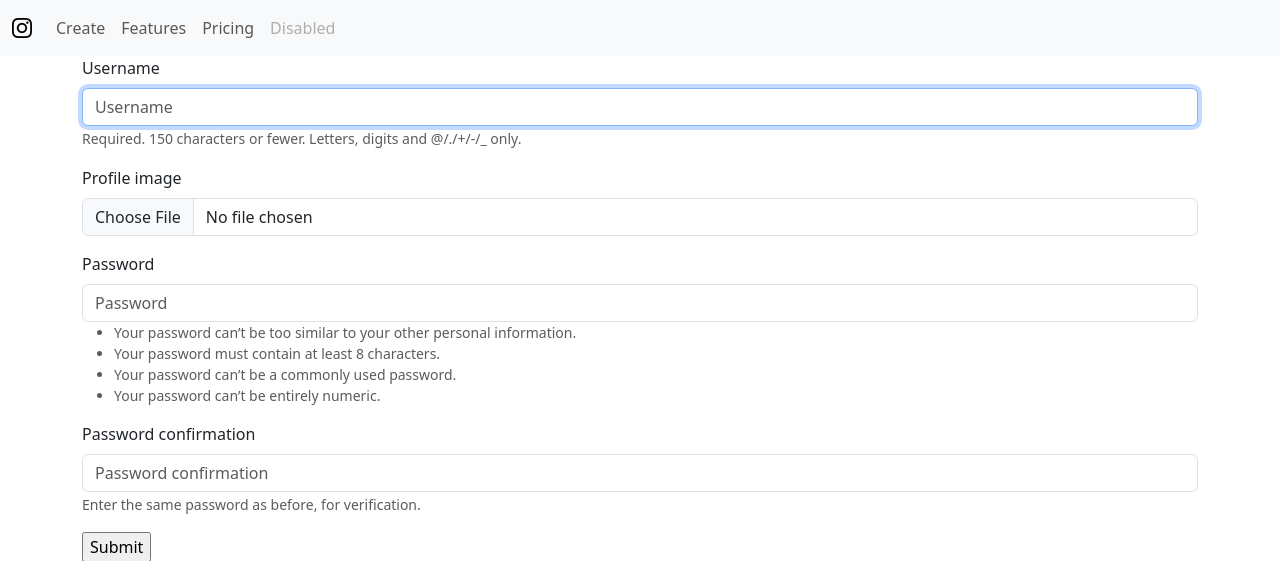
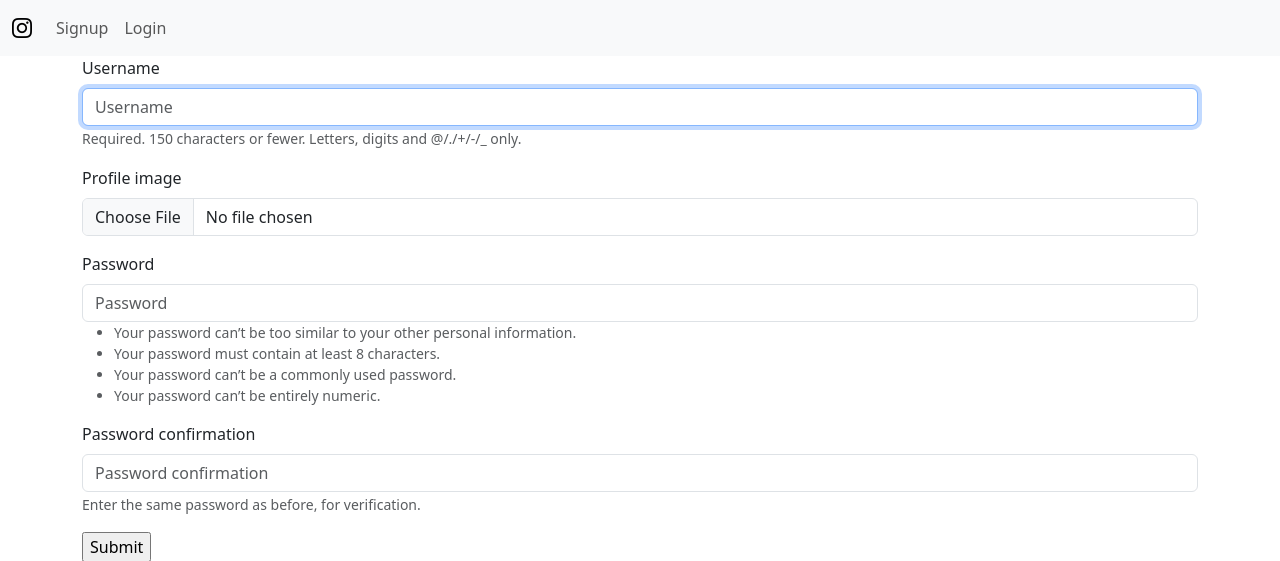
Before and after one commit to Three-In-One-31/GUCo, a Django app: page /accounts/signup/ in a window 1280 px wide. Shown: the top 561 px of the page. Run offline with Django 4.2, Linux system fonts and the light colour scheme; some libraries are stand-ins or nearby versions.

Commit message:
account 관련 기능 _nav.html 추가

```diff
--- a/templates/_nav.html
+++ b/templates/_nav.html
@@ -8,10 +8,14 @@
       </button>
       <div class="collapse navbar-collapse" id="navbarNavAltMarkup">
         <div class="navbar-nav">
-          <a class="nav-link" href="{% url 'posts:create' %}">Create</a>
-          <a class="nav-link" href="#">Features</a>
-          <a class="nav-link" href="#">Pricing</a>
-          <a class="nav-link disabled" aria-disabled="true">Disabled</a>
+          {% if user.is_authenticated %}
+            <a class="nav-link" href="{% url 'posts:create' %}">Create</a>
+            <a class="nav-link" href="{% url 'accounts:logout' %}">Logout</a>
+            <a class="nav-link disabled" aria-disabled="true">{{ user.username }}</a>
+          {% else %}
+            <a class="nav-link" href="{% url 'accounts:signup' %}">Signup</a>
+            <a class="nav-link" href="{% url 'accounts:login' %}">Login</a>
+          {% endif %}
         </div>
       </div>
     </div>
```
